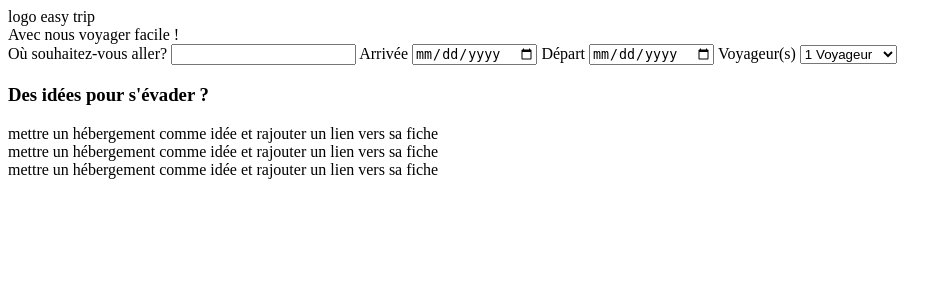
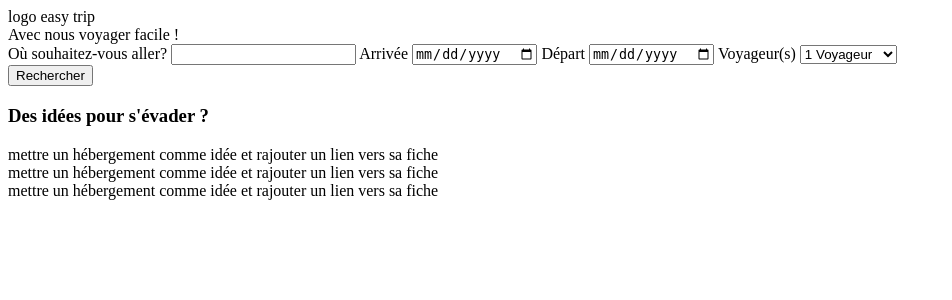
Before and after one commit to Cocci38/reservation_gite, a PHP site: page /recherche.hebergement.php in a window 1280 px wide. Shown: the top 300 px of the page, without its empty margins (0-952 px from the left). Run offline with PHP 8.4, Linux system fonts and the light colour scheme; some libraries are stand-ins or nearby versions.

Commit message:
table hebergement et categorie

```diff
--- a/Administrateur/tables/tablecategorie.php
+++ b/Administrateur/tables/tablecategorie.php
@@ -21,7 +21,6 @@ try {
 try {
 $sql = "CREATE TABLE Categories (
     Id INT UNSIGNED AUTO_INCREMENT PRIMARY KEY,
-    Id_categorie INT (10),
     Nom VARCHAR(30) NOT NULL)";
 
 $conn->exec($sql);
--- a/Administrateur/tables/tablehebergement.php
+++ b/Administrateur/tables/tablehebergement.php
@@ -22,7 +22,6 @@ try {
 $sql = "CREATE TABLE Hebergements(
     Id INT UNSIGNED AUTO_INCREMENT PRIMARY KEY,
     Id_categorie INT (10),
-    Id_hebergement INT (10),
     Categorie VARCHAR(30) NOT NULL,
     Intitule VARCHAR(30) NOT NULL,
     Decription TEXT NOT NULL,
--- a/utilisateur/recherche.hebergement.php
+++ b/utilisateur/recherche.hebergement.php
@@ -12,7 +12,7 @@
     require 'navbar.php';
     require 'recherche.class.php';
     ?>
-    <form action= '' method="post">
+    <form action= "" method="post">
 
         <label for="lieux">Où souhaitez-vous aller?</label>
         <input type="text" name="lieux" id="lieux" required>
@@ -37,6 +37,10 @@
             <option value="10">10 et plus</option>
         </select>
 
+        <div class="button">
+                    <button type="submit" value="search" >Rechercher</button>
+                </div>
+
     </form>
 
     <h3>Des idées pour s'évader ?</h3>
```
